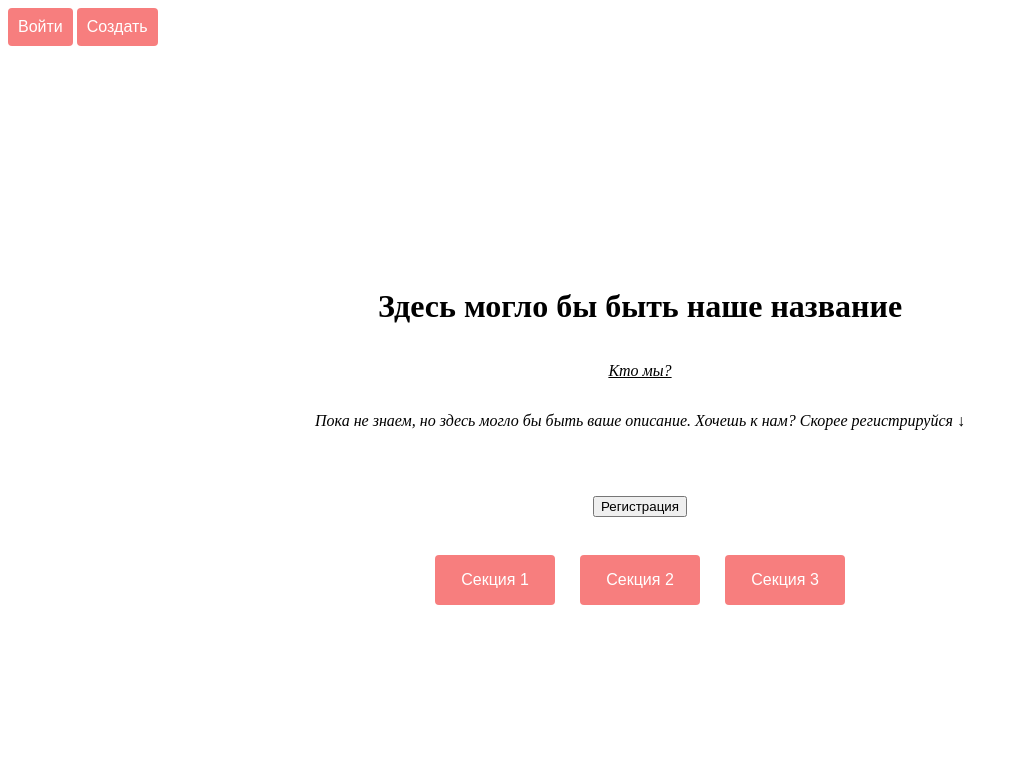
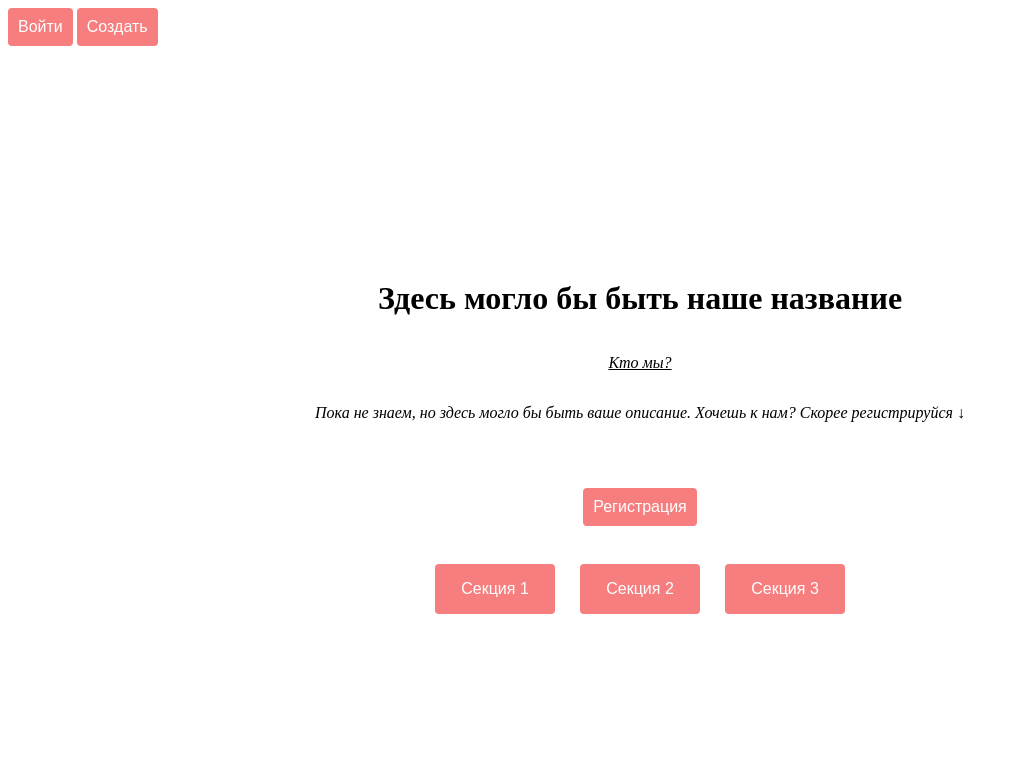
Before and after one commit to Vifiel/Geekmorolecon, a Flask app: page / in a window 1280 px wide. Shown: the top 766 px of the page, without its empty margins (0-1018 px from the left). Run offline with Flask 3, Linux system fonts and the light colour scheme; data that the repository does not hold is empty.

Commit message:
Мелкие исправления

```diff
--- a/templates/index.html
+++ b/templates/index.html
@@ -82,7 +82,7 @@
     <p>&nbsp;</p>
 
 
-    <button class="regbtn" id="Registration">Регистрация</button>
+    <button class="funcbtn" id="Registration">Регистрация</button>
 
     <br />
 
```
Also changed, not shown: main.py (line endings or trailing spaces).
